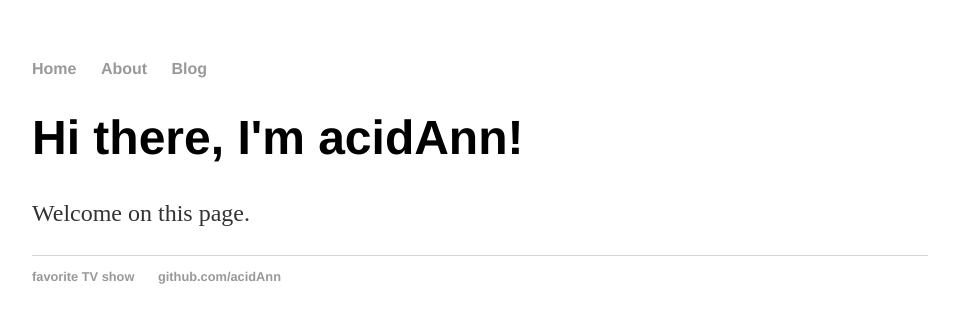
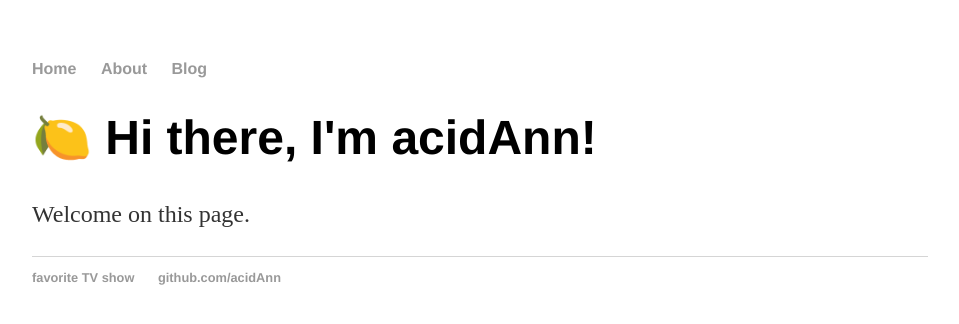
Before and after one commit to acidAnn/acidAnn.github.io, a Jekyll site: the page built from index.html, in a window 1280 px wide. Shown: the top 324 px of the page, without its empty margins (160-1119 px from the left). Built offline with Jekyll 4.4.1, drawn with Linux system fonts in a browser that asks for light colours.

Commit message:
Add lemon

```diff
--- a/index.html
+++ b/index.html
@@ -3,6 +3,6 @@ layout: default
 title: acidAnn
 ---
 <div class="blurb">
-	<h1>Hi there, I'm acidAnn!</h1>
+	<h1>🍋 Hi there, I'm acidAnn!</h1>
 	<p>Welcome on this page.</p>
 </div><!-- /.blurb -->
```
